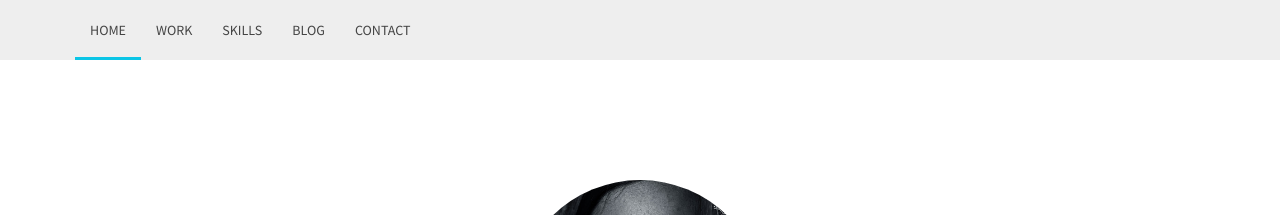
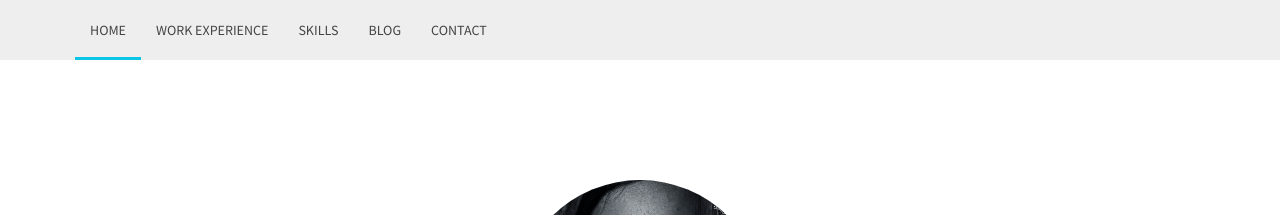
Before and after one commit to kreighza/kreighza.github.io, a Jekyll site: the page built from index.html, in a window 1280 px wide. Shown: the top 215 px of the page. Built offline with Jekyll 4.4.1, drawn with Linux system fonts in a browser that asks for light colours.

Commit message:
fix header

```diff
--- a/_config.yml
+++ b/_config.yml
@@ -9,7 +9,7 @@
   line in _config.yml. It will appear in your document head meta (for
   Google search results) and in your feed.xml site description.
 baseurl: "" # the subpath of your site, e.g. /blog/
-url: "http://yourdomain.com" # the base hostname & protocol for your site
+url: "http://http://kreighza.github.io" # the base hostname & protocol for your site
 
 github: https://github.com/breisamoralde
 gitlab: https://gitlab.com/u/zeitgeist
--- a/_includes/header.html
+++ b/_includes/header.html
@@ -3,7 +3,7 @@
     <div class="uk-container uk-container-center uppercase">
         <ul class="uk-navbar-nav uk-hidden-small">
         <li class="uk-active"><a href="/index.html" >Home</a></li>
-        <li><a href="/blog.html">Work</a></li>
+        <li><a href="{{ "#workExperience" | prepend: site.baseurl | prepend: site.url }}" data-uk-smooth-scroll>Work Experience</a></li>
         <li><a href="/blog.html">Skills</a></li>
         <li><a href="/blog.html">Blog</a></li>
         <li><a href="/blog.html">Contact</a></li>
```
